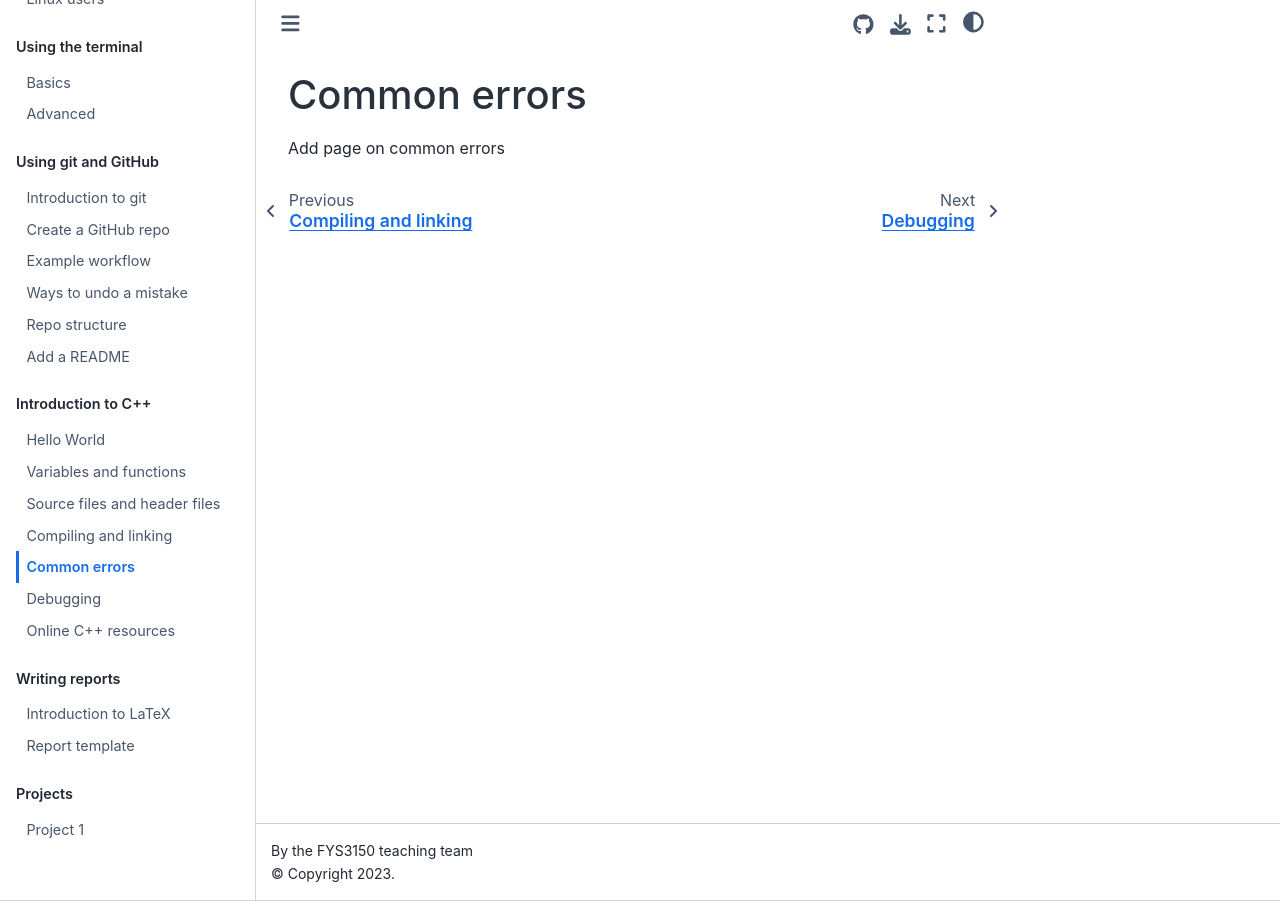
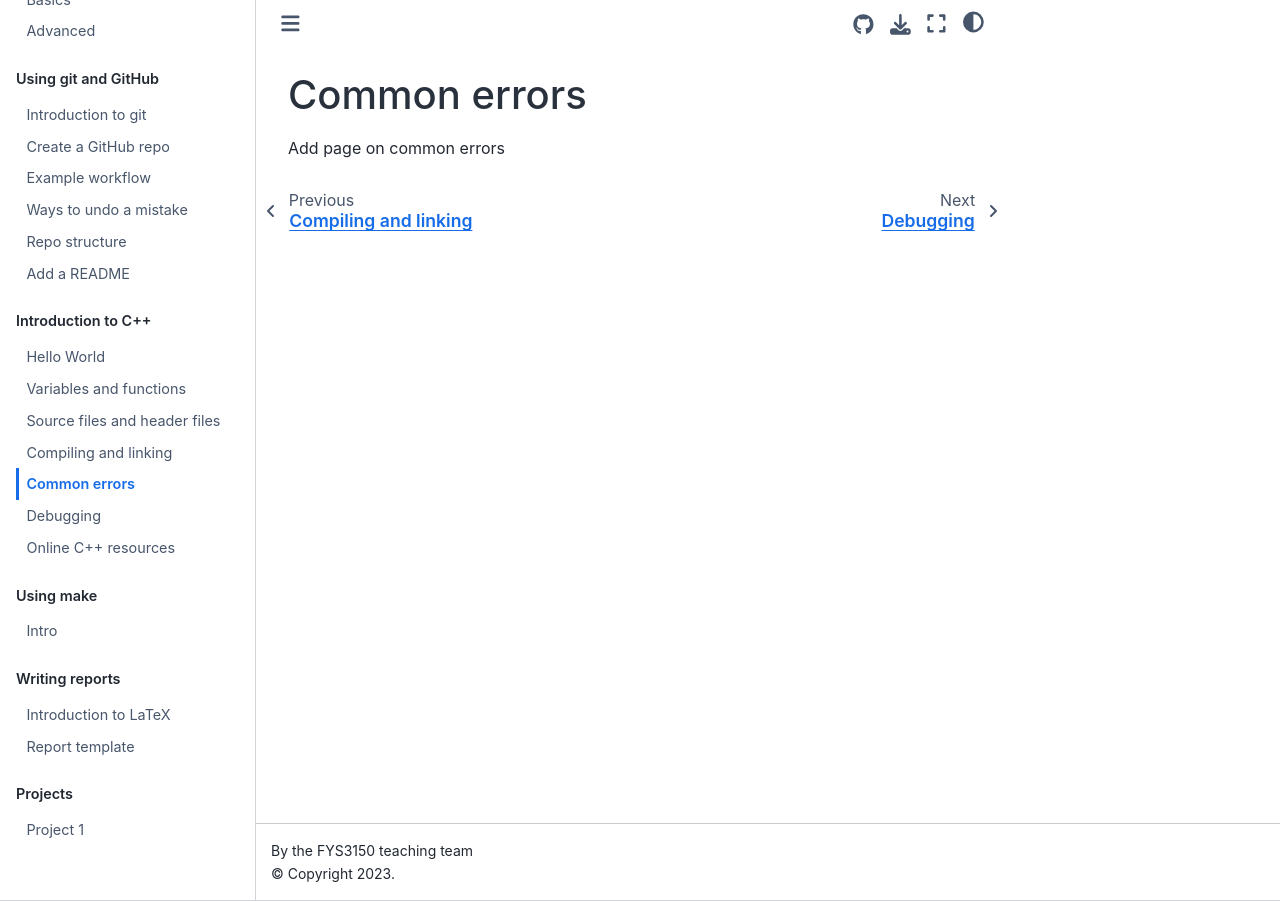
Before and after one commit to anderkve/FYS3150, a Jupyter Book: the page built from book/introduction_to_cpp/common_errors.md, in a window 1280 px wide. Built offline with Jupyter Book 1.0.4 settings and Sphinx 7.4.7 and the Sphinx Book theme 1.1.4, drawn with Linux system fonts in a browser that asks for light colours.

```diff
--- a/_toc.yml
+++ b/_toc.yml
@@ -36,6 +36,10 @@
       - file: book/introduction_to_cpp/debugging
       - file: book/introduction_to_cpp/online_resources
 
+  - caption: Using make
+    chapters:
+      - file: book/using_make/intro
+
   - caption: Writing reports
     chapters:
       - file: book/writing_reports/introduction_to_latex
```
Also changed, not shown: book/using_make/intro.md (added, +3 -0 lines).
